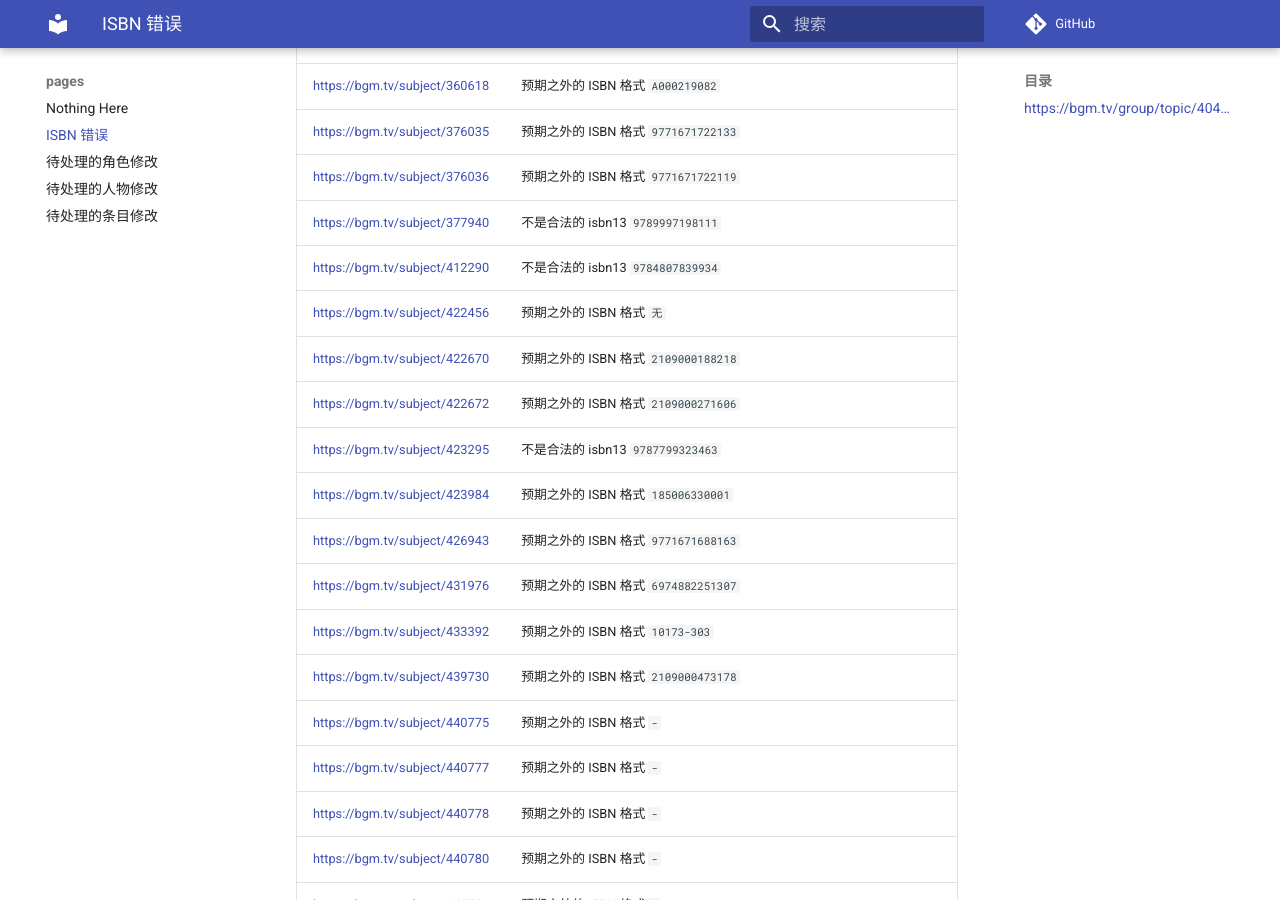
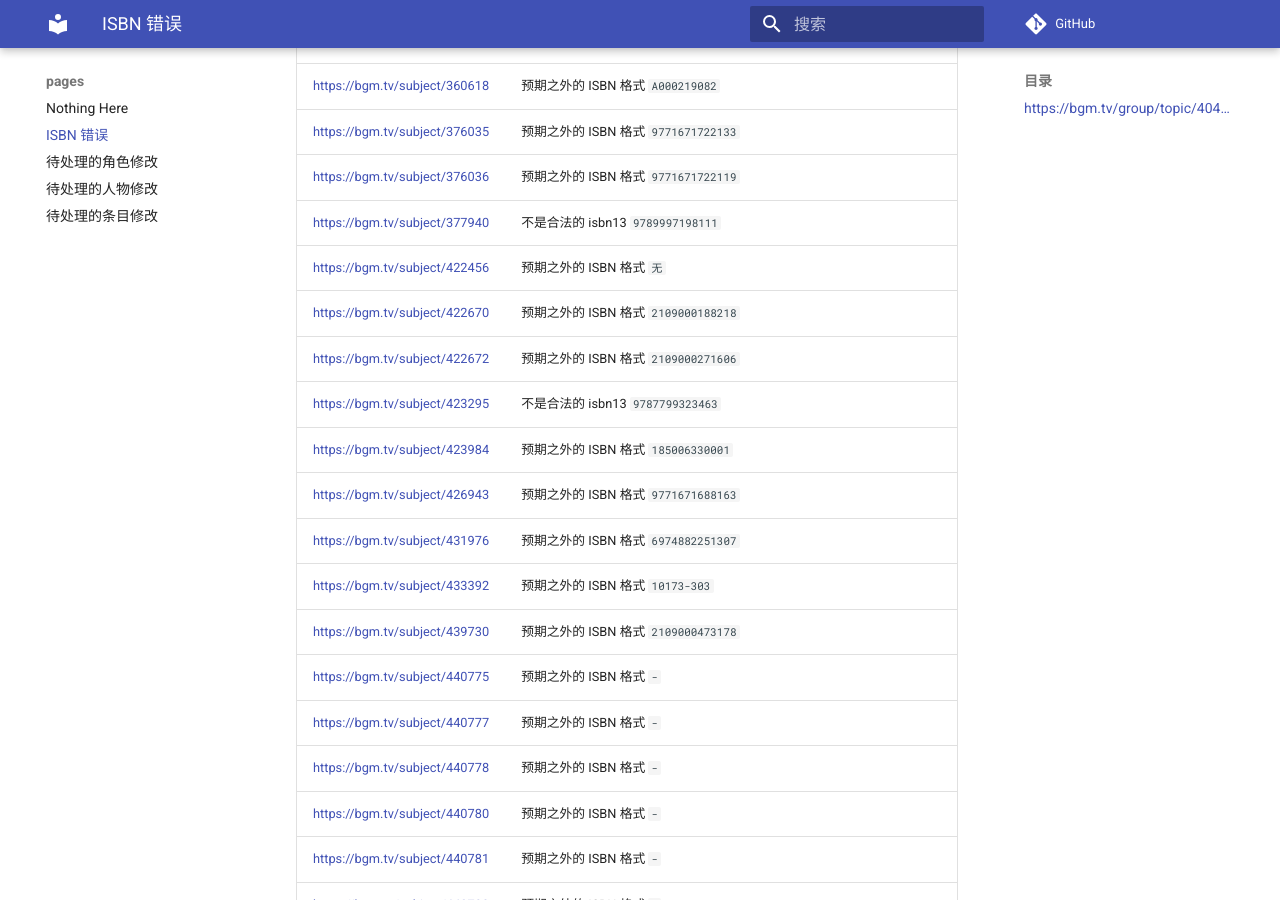
Before and after one commit to trim21/bangumi-pages, an MkDocs documentation site: the page built from docs/isbn.md, in a window 1280 px wide and 900 px high, scrolled down 3210 px. Built offline with MkDocs 1.6.1 and Material for MkDocs 9.7.7, drawn with Linux system fonts in a browser that asks for light colours; comment, search, counter and statistics services are not loaded; part of the change alters nothing that is shown.

Commit message:
update isbn.md

```diff
--- a/docs/isbn.md
+++ b/docs/isbn.md
@@ -1,7 +1,7 @@
 # ISBN 错误
 ## <https://bgm.tv/group/topic/404801>
 
-total 241
+total 240
 
 | url | error |
 | --- |  ---  |
@@ -74,7 +74,6 @@ total 241
 | <https://bgm.tv/subject/376035> | 预期之外的 ISBN 格式 `9771671722133` |
 | <https://bgm.tv/subject/376036> | 预期之外的 ISBN 格式 `9771671722119` |
 | <https://bgm.tv/subject/377940> | 不是合法的 isbn13 <code>9789997198111</code> |
-| <https://bgm.tv/subject/412290> | 不是合法的 isbn13 <code>9784807839934</code> |
 | <https://bgm.tv/subject/422456> | 预期之外的 ISBN 格式 `无` |
 | <https://bgm.tv/subject/422670> | 预期之外的 ISBN 格式 `2109000188218` |
 | <https://bgm.tv/subject/422672> | 预期之外的 ISBN 格式 `2109000271606` |
```
